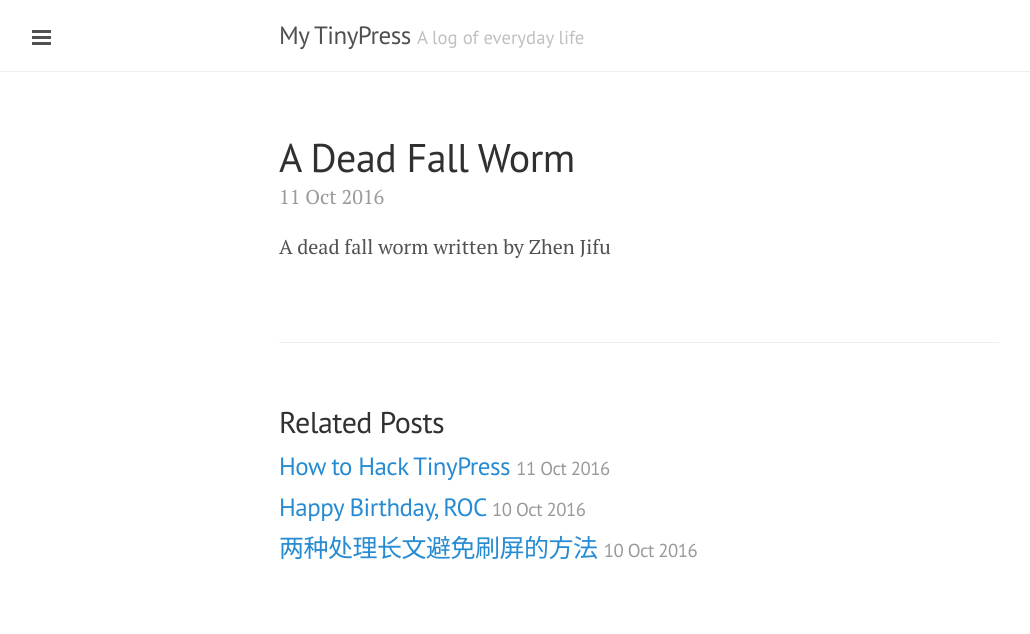
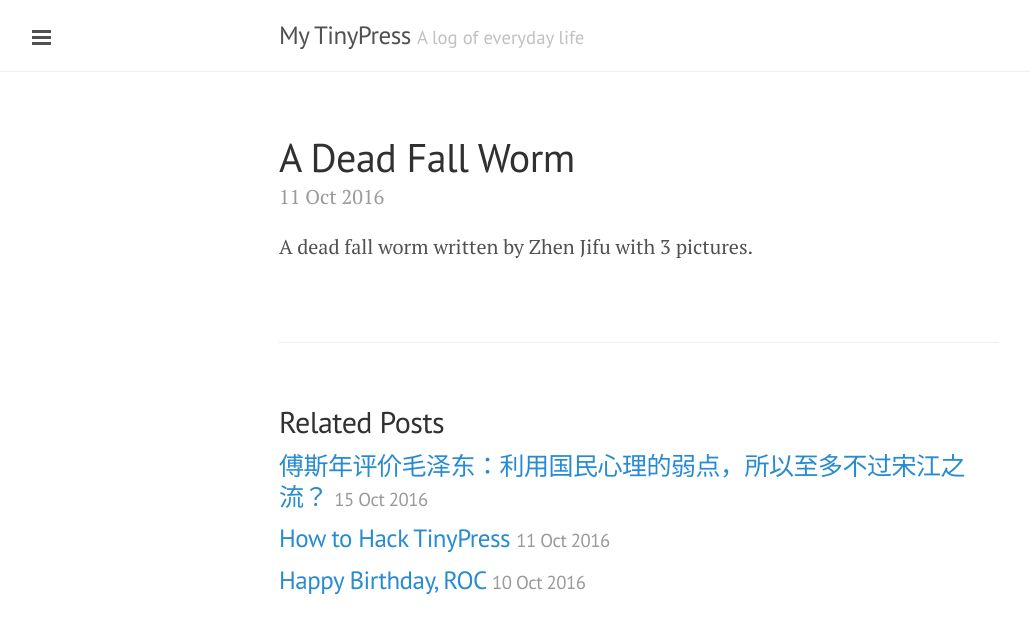
Before and after one commit to GuanglinDu/GuanglinDu.github.io, a Jekyll site: the page built from _posts/2016-10-11-zhengjifu-dead-fall-worm.markdown, in a window 1280 px wide. Shown: the top 634 px of the page, without its empty margins (1-1031 px from the left). Built offline with Jekyll 4.4.1, drawn with Linux system fonts in a browser that asks for light colours; part of the change alters nothing that is shown.

Commit message:
Add 2016-10-15-FuSinian-on-Mao

```diff
--- a/_posts/2016-10-11-zhengjifu-dead-fall-worm.markdown
+++ b/_posts/2016-10-11-zhengjifu-dead-fall-worm.markdown
@@ -3,4 +3,4 @@ published: true
 title: A Dead Fall Worm
 layout: post
 ---
-A dead fall worm written by Zhen Jifu
+A dead fall worm written by Zhen Jifu with 3 pictures.
--- /dev/null
+++ b/_posts/2016-10-15-FuSinian-on-Mao.markdown
@@ -0,0 +1,55 @@
+---
+published: true
+title: 傅斯年评价毛泽东：利用国民心理的弱点，所以至多不过宋江之流？
+layout: post
+---
+傅斯年评价毛泽东：利用国民心理的弱点，所以至多不过宋江之流？
+2016-01-27 高墙外的声音 敬墨轩
+
+<img src="https://github.com/GuanglinDu/images/blob/master/2016/Mao-met-FuSinian-etc-at-Yanan01.jpg?raw=true" style='height: 100%; width: 100%; object-fit: contain'>
+
+<img src="https://github.com/GuanglinDu/images/blob/master/2016/Mao-met-FuSinian-etc-at-Yanan02.jpg?raw=true" style='height: 100%; width: 100%; object-fit: contain'>
+
+1945年7月1日，毛泽东等到延安机场迎接来访的六名国民参政会参政员。前排右起：毛泽东、黄炎培、褚辅成、章伯钧、冷遹、傅斯年、左舜生、朱德、周恩来、王若飞
+      章立凡引用张申府文章曰：“一九四五年毛润之到重庆，他请我吃饭，十分客气。但当我把自己写的一本书送给他时，他面上顿现不豫之色。我在这本书扉页的题词是：润之吾兄指正”。“解放后我因呼吁和平一文受到批判，被禁止发表文章和从政。章士钊曾请润之缓颊，让我出来工作。润之说：当初他是我的顶头上司。未允。”
+“毛在北大图书馆出借部工作不认真，特别是字迹十分潦草，难以辨认。图书馆馆长李大钊就此曾经批评过他。有一次毛把傅斯年要借的一本书搞错了，毛不认错反而强辩，加之两人的地方方言沟通不良，傅气急之下打了毛一个嘴巴。这个故事在台湾出版的一些书籍里早有记载。”
+      延安访问期间，傅斯年发现延安的作风纯粹是专制愚民的作风，也就是反自由、反民主的作风。傅斯年和毛泽东当年曾在北大相识，他们单独在一起聊了一夜天。天上地下都谈开了。谈到中国的小说，傅斯年发现毛泽东对于坊间各种小说连低级小说在内，非常之熟悉。傅斯年得出结论：毛泽东从这些材料里去研究农民心理，去利用国民心理的弱点，所以至多不过宋江之流。
+     毛泽东陪同傅斯年来到礼堂，傅看见里面密密麻麻挂满了锦旗，是各地献给伟大领袖的，便讽刺说：“堂哉！皇哉！”毛感觉到了讽刺的意味，没有出声。在代表团中，傅斯年是唯一的清醒者，他痛斥同行的人没有出息，说：“章伯钧是由第三党归宗，最无耻的是黄炎培等，把毛泽东送他们的土织毛毯，珍如拱璧，视同皇帝钦赐饰终大典的陀罗经被一样。”
+      傅斯年当面对他们说：“你们把他看作护身符，想藉此得保首领以殁吗？”傅斯年的估计相当准确，讨好毛泽东的章伯钧、黄炎培等人，都没有逃过中国建政之后的若干次政治运动，最后的结局都是不得好死。傅大炮火力虽猛，但可是一门准星极准、弹无虚发的大炮，目标向来打的很准。
+      好在这门大炮被搬到了台湾，如果留在大陆的话，不是锈死、烂掉，也该是门哑炮了。一个不难理解的缘由。后来，当傅斯年看到很多青年人逐渐演变成为激烈的左派分子时，如芒在背，一次闲聊时他对李济说：“我要是十七八岁的青年，我也许对共产党发生兴趣。”接着又说：“但我自从与共产党接触以后，绝对不会当共产党！”
+      傅斯年跟蒋介石说话时常常翘着二郎腿，好在蒋介石惺惺相惜，对文人的一些秉性也深为理解，所以从不放在心上。李敖在《李敖有话说》中讲了这样一个细节：“到台湾来以后，有一天，当时的代总统李宗仁到台湾来，在台北的松山飞机场要下飞机的时候，蒋介石跑去欢迎李宗仁。在松山机场的会客室里面，蒋介石坐在沙发上，旁边坐的就是台湾大学校长傅斯年。傅斯年怎么坐的？在沙发上面翘着二郎腿，拿着烟斗，就这样叼在嘴里，跟蒋介石指手画脚讲话。其他的满朝文武全部站在旁边，没有人在蒋介石面前敢坐下。凭这一点大家就知道傅斯年在台湾的地位。”
+
+当时，傅斯年的好友、同学朱家骅、罗家伦等都先后进入政界，操持一方权柄。傅也有多次机遇，国民政府也屡屡示意欲委以重任，傅斯年始终不为心动。傅斯年不愿从政，但愿参政，理由是：“我们是要奋斗的，惟其如此，应永久在野，盖一入政府，无法奋斗也。”他对做官与做事的态度是：“与其入政府，不如组党；与其组党，不如办报。”
+
+对于傅斯年拒不做官、决不入党的气节，连一向目中无人的李敖也倍加赞赏：“傅斯年终其一生不肯加入国民党。他不但不加入国民党，还鼓励他的老师胡适要采取跟国民党并不很合作的态度。这一点我觉得傅斯年很了不起……他们要发挥知识分子的力量，可是又不想被国民党吃掉，不被国民党同化……真正的夹缝里面的自由主义者，不做国民党也不做共产党，他没有社会地位，很苦”。
+
+傅斯年的“贫于财”，几乎笼罩了他的一生。他曾对妻子说，这一辈子最对不住的就是妻子和孩子，薪水微薄，生活拮据，不得不靠稿费补贴家用。这与当时贪污成风、腐化堕落的世风形成了强烈的反差。傅斯年身兼数职，以他的身份和影响及人脉资源，只要心眼儿稍微活一点，保障全家人衣食无忧应该是没有问题的。在今天看来，这些不可思议、不可想象的事情，不幸在当时竟成为真实。
+
+1949年春，胡适准备赴美，内眷无人照应，拟将其送到老家绩溪。傅斯年表示，胡适可以把夫人交给他带到台湾大学。“局势如何演变，我不敢预言，但我们会尽力照顾胡太太，吃不饱大家喝稀饭。”胡适真的把太太交给傅斯年“托管”了。在傅斯年台大校长宿舍，住着胡太太、傅的侄儿和另一位朋友一家五口，十多个人共同生活了好长一段清苦的日子……
+
+太平洋战争爆发后，美国政府曾向中国政府提供5亿美元的贷款，按当时的官方汇率折算，合100亿元法币。如以黑市汇率折算就更高了。孔祥熙利用自己财政部长的权力，倒买倒卖，从中贪污了3390万。事情披露后，傅斯年在参政会上提出质询。此事闹大了，舆情汹涌，满城风雨。蒋介石不得不亲自出面宴请傅斯年，做他的工作，为孔说情。席间蒋问道：“傅先生信任我吗？”傅斯年的回答很干脆：“我绝对信任。”蒋立顺势引导：“你既然信任我，那么就应该信任我所任用的人。”傅斯年的回答铿锵有力：“委员长我是信任的，至于说因为信任委员长也就应该信任委员长所用的人，那么，砍掉我的脑袋我也不能这样说！”此言一出，蒋介石再无言语。傅斯年的穷追猛打，蒋介石不得不下令免去孔祥熙的职务，改由宋子文出任行政院长。
+
+      宋子文上台后，以行政院名义颁发《黄金买卖细则》、《管理外汇暂行办法》等文件，与孔祥熙一样利用只有他们才拥有的官僚特权，大肆进行非法进口倒卖活动，致使国民经济一片混乱，最终酿成1947年以上海为中心的席卷国统区的“黄金潮”。傅斯年在《世纪评论》上发表《这个样子的宋子文非走开不可》。文章既出，全国轰动，各报纷纷转载，成为讨伐宋子文的一篇爆炸性的檄文，矛头所向直指蒋介石：“用这样的行政院长，前有孔祥熙，后有宋子文，真是不可救药的事。”他大声疾呼：“国家吃不消他了，人民吃不消他了，他真该走了，不走一切要垮了。”继此文之后，又连续发表《论豪门资本之必须铲除》、《宋子文的失败》等文。傅斯年的一系列“倒宋檄文”迫使宋子文不得不下台。从抗战末到1947年，傅斯年连连著文痛斥孔祥熙、宋子文的贪赃枉法，使得两位皇亲国戚先后落马，由此可以领略当时舆论监督的力量和知识分子讲话的分量。
+
+抗战胜利后，傅斯年被任命为北大代校长，以接收大员的身份来到了北平。很多人推荐他担任北京大学校长，诚心诚意地保举了还远在海外的胡适。傅斯年说，有比我更适合的人选，就是胡适先生。我答应先在北大当一段时间的代理校长，等胡先生归来，我即卸任。他并不是有什么官瘾，而是要为胡适扫清道路。作为学生和朋友，他深知象胡适这样的书生，走到哪儿都是老好人，从不忍心得罪人，所以他得先出头，把那些沦陷时节期舍不得离开北平并出任伪职的人员一个全开除出去，为胡适任职扫清道理。傅斯年坚持「民族气节」、「正是非，辨忠奸」，将汪精卫政权北京大学的教职员全部开除，周作人就是在他的“汉、贼不两立”的主张下被清除出去的一员。他一再表示：凡做了“伪北大”的教员的，北大一律不聘。周作人、容庚即在此列。容庚曾跑到重庆拜访傅斯年，傅见面就大骂：“你这民族的败类，无耻的汉奸，快滚，不要见我！”
+
+曾在“伪北大”任过职的人员，采用多种方式向傅斯年施加压力，组织请愿并以罢课相挟。傅斯年毫不示弱：“就是杀了我也要说上面的话！决不为北大留此劣！”并毫不手软地对“伪北大”校长鲍鉴清提出控告。
+
+1948年，国共战事日趋明朗，国民党退守台湾已成定局。蒋介石考虑除了把国库的黄金储备以及故宫博物院、中央研究所、北平图书馆的图书文物运往台湾外，还着手制定了“抢救大陆学人计划”，他希望把“国家的大脑”搬到台湾。
+
+1948年1月底，平津形势趋紧。朱家骅、傅斯年、蒋经国等在蒋介石授意下磋商谋划“抢救”平津学术教育界知名人士的实施办法。很快，傅斯年草拟了一个详细的学人抢救名单，几乎都是的知名的专家教授，囊括四种必须抢救的知识分子:各院、校、会负责首长；中央研究院院士；因政治原因必须离开大陆者；在学术上有贡献者。在所抢救”的学人名单中，院校负责人包括汤用彤、饶宗泰等，因政治原因抢救的如毛子水等，在学术上有所贡献的如胡适、杨振声、罗常培等。
+
+        据季羡林回忆，胡适到南京后曾安排专机到北平，点名要接走几位老朋友，而他自己亲自到南京机场恭候。飞机返航，舱门拉开，他满怀希望要同老朋友会面，然而除了一两位以外，他想接的人大多都没有走出机舱。据说，胡适当时大哭一场。胡适之哭，真乃千古一哭；傅斯年长吁短叹，也是千古一叹。以后的事实证明，这一哭一叹并非空穴来风。冥冥之中，他们似乎已经预测到文人命运的未来走向。罗隆基们等55万人被一网打尽，中国精英一夜之间全军覆没，老舍们投湖，胡风们入狱，傅雷、剪伯赞等各携妻引颈，沈从文们封笔，梁漱溟、马寅初们被批，钱伟长扫厕，艾青、王蒙们流放……
+
+　     1945年12月间，西南联大学生因反内战活动而与当地军警发生流血冲突。时任北大代理校长的傅斯年赶过去，见到对惨案负有直接责任的关麟征，劈头便说：从前我们是朋友，可是现在我们是仇敌。学生就像我的孩子，你杀害了他们，我还能沉默吗？
+
+
+1949年4月6日台大和师大发生“四六事件”，军队闯入校园，傅斯年对当局不经法律程序径行进入台大校园内逮捕师生高度不满，亲自找国民党最高当局交涉，要求逮捕台大师生必须经过校长批准。他甚至向当时台湾警备总司令部司令彭孟缉警告：“若有学生流血，我要跟你拼命！”
+
+       1950年12月20日，傅斯年受邀来到“省参议会”，回答完“参议员”郭国基就台大招生尺度放宽等事项提出的问题后，刚走了发言台，只说了一声“不好”就倒地不省人事。送到医院后，诊断为脑溢血，虽经全力抢救，但还是回天无力。
+
+       傅斯年逝世后，蒋介石亲临追悼会致祭，参加追悼会者5000余人。各界致送挽联270余副，其中有很多赞颂了傅斯年一生的事迹和崇高的人格。如于右任挽联曰：“是子路，是颜回，是天下强者；为自由，为正义，为时代青年。”吴稚晖挽联云：“成学派自由，五四君千古；是真正校长，孑民外一人。”叶公超挽联云：“有正义感，说老实话，君敢做，人未必敢做。叩余勇气何来?曰赤子之心未失；倡科学风，严真伪辩，人云然，君讵尽云然。治使精神若此，知先生之道长存。”台大全体师生的挽联是：“早开风气，是一代宗师，吾道非欤?浮海说三千弟子；忍看铭旌，正满天云物，斯人去也，哀鸿况百万苍生。”表达了对校长的哀悼和追思。在傅斯年逝世周年祭日，他的骨灰被安葬于台大校园内，其安葬地被称为“傅园”。
+
+        傅斯年一生清廉，家境凄凉。傅斯年去世前，还在赶写一篇文稿，并对夫人俞大彩说，等得了稿费，“为我缝一条棉裤。我的腿怕冷，西装裤太薄，不足以御寒。”傅斯年去世后，几无遗产，一生所积唯一房书耳。曾嘱夫人要把这一房间藏书留给儿子，还请老友董作宾专篆闲章一枚，上刻“孟真遗子之书”，“家有藏书能教子”。希望子承父业，作一个独立独行的读书人。
+
+       傅斯年的贡献不在学术，而在以一介书生的傲骨彰显出一代知识分子的铮铮铁骨。傅斯年评价自己的一生“无惭于前贤典型”，自嘲“书生报国，如此而已”。他几次拒绝到国民党政府去做官，宁肯以在野之身，以学者的身份，“参政而不从政”，保持自己的独立性和批评政府的自由。几十年过去了，国民党在台湾已经还政于民，而中共在大陆许诺的民主仍遥遥无期。
```
